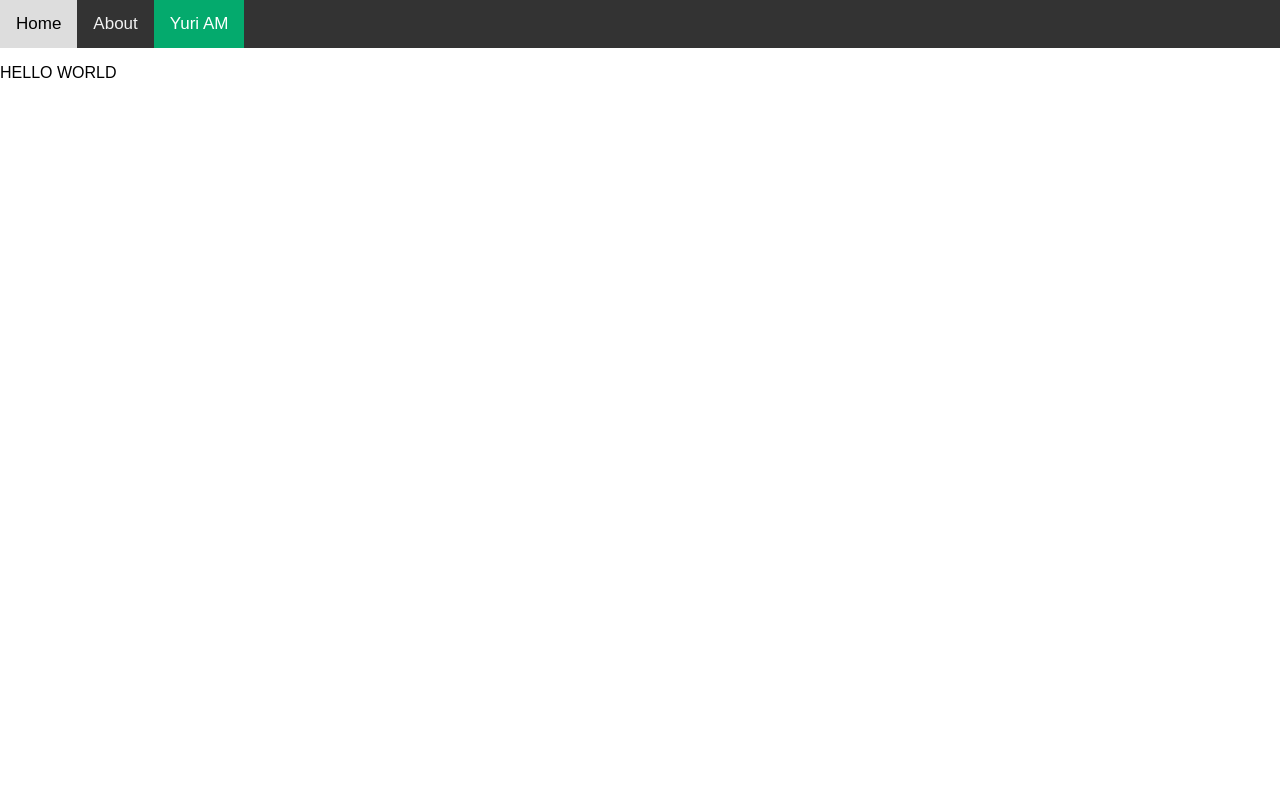
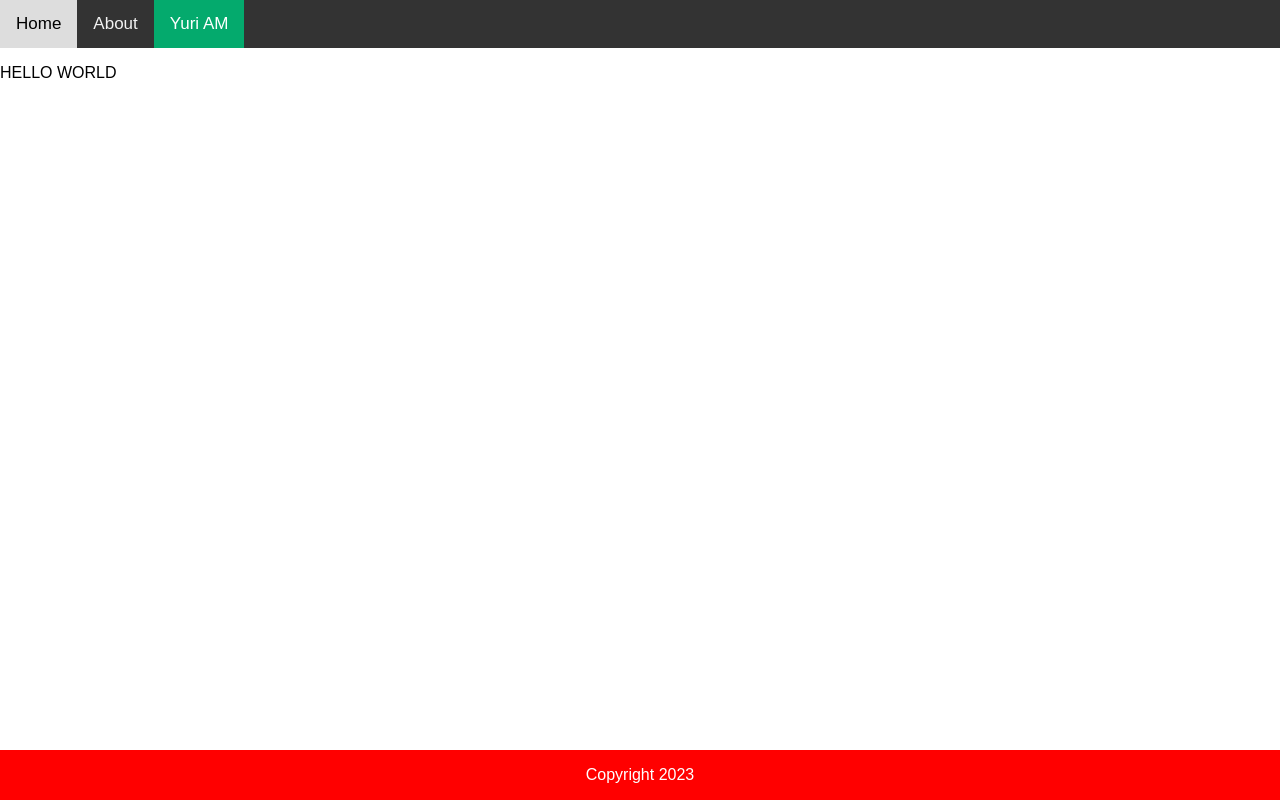
Before and after one commit to joker-75/joker-75.github.io, a plain HTML site: page yuriam.html in a window 1280 px wide. Drawn offline with Linux system fonts and the light colour scheme.

Commit message:
Update yuriam.html

```diff
--- a/yuriam.html
+++ b/yuriam.html
@@ -53,3 +53,27 @@ body {
         <p>HELLO WORLD</p>
     </body>
 </html>
+<!DOCTYPE html>
+<html>
+<head>
+<meta name="viewport" content="width=device-width, initial-scale=1">
+<style>
+.footer {
+   position: fixed;
+   left: 0;
+   bottom: 0;
+   width: 100%;
+   background-color: red;
+   color: white;
+   text-align: center;
+}
+</style>
+</head>
+<body>
+
+<div class="footer">
+  <p>Copyright 2023</p>
+</div>
+
+</body>
+</html>
```
